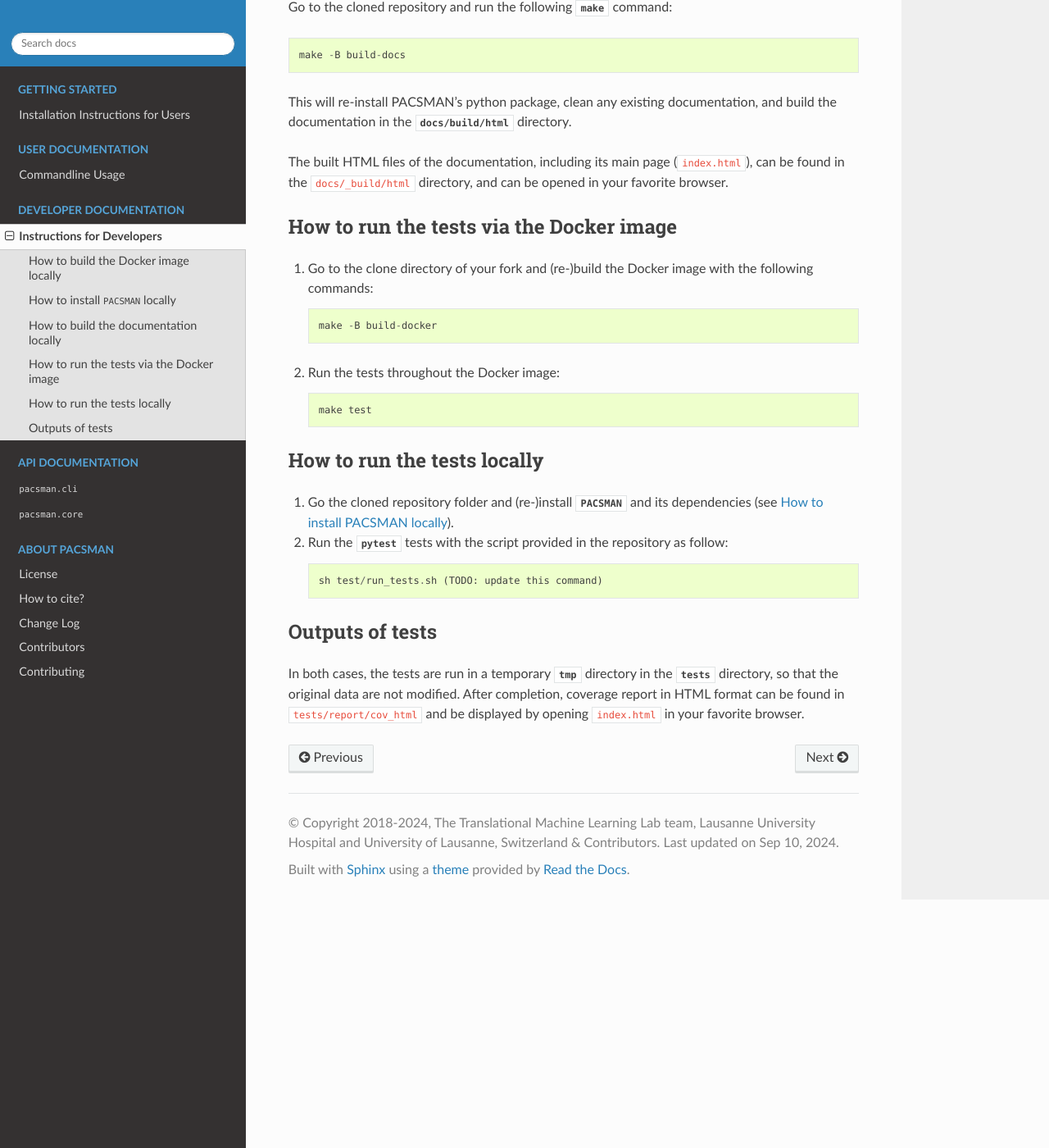
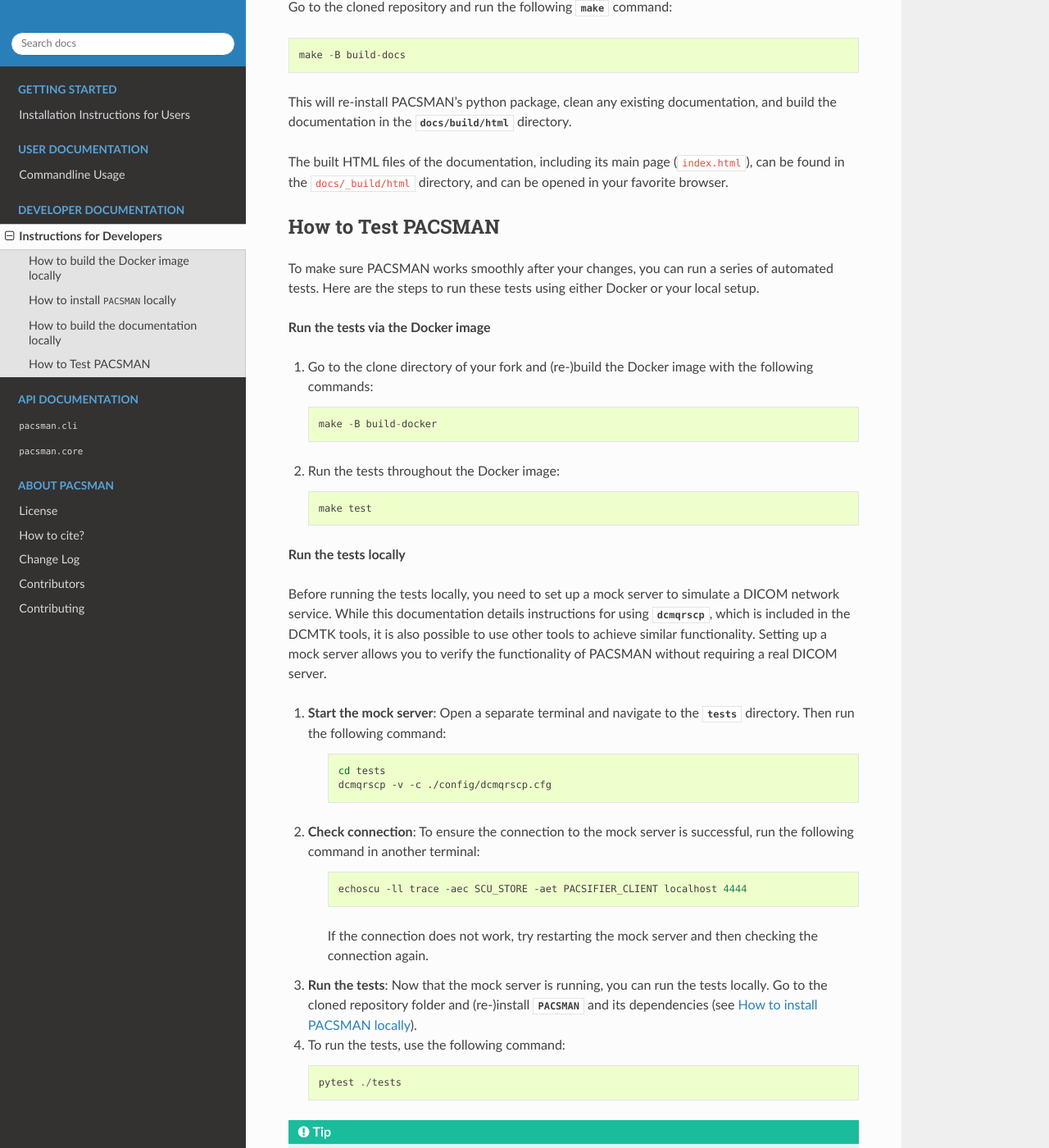
Before and after one commit to TranslationalML/pacsifier, a Sphinx documentation site: the page built from docs/developer.rst, in a window 1280 px wide and 1400 px high, scrolled down 1508 px. Shown: the whole window at 82% size. Built offline with Sphinx 7.4.7 and the Read the Docs theme 2.0.0, drawn with Linux system fonts in a browser that asks for light colours; the version number could not be read and is left out; some of the changed text lies outside the part shown.

Commit message:
docs: add instructions to set up mock server

```diff
--- a/docs/developer.rst
+++ b/docs/developer.rst
@@ -74,10 +74,16 @@ This will re-install PACSMAN's python package, clean any existing documentation,
 The built HTML files of the documentation, including its main page (``index.html``), can be found in the ``docs/_build/html`` directory, and can be opened in your favorite browser.
 
 
+.. _instructions_testing:
+
+How to Test PACSMAN
+~~~~~~~~~~~~~~~~~~~~
+To make sure PACSMAN works smoothly after your changes, you can run a series of automated tests. Here are the steps to run these tests using either Docker or your local setup.
+
+
 .. _instructions_tests:
 
-How to run the tests via the Docker image
-~~~~~~~~~~~~~~~~~~~~~~~~~~~~~~~~~~~~~~~~~
+**Run the tests via the Docker image**
 
 1. Go to the clone directory of your fork and (re-)build the Docker image with the following commands::
 
@@ -90,22 +96,41 @@ How to run the tests via the Docker image
 
 .. _instructions_tests_local:
 
-How to run the tests locally
-~~~~~~~~~~~~~~~~~~~~~~~~~~~~
+**Run the tests locally**
 
-1. Go the cloned repository folder and (re-)install `PACSMAN` and its dependencies (see :ref:`instructions_pacsman_install`).
+Before running the tests locally, you need to set up a mock server to simulate a DICOM network service. While this documentation details instructions for using `dcmqrscp`, which is included in the DCMTK tools, it is also possible to use other tools to achieve similar functionality. Setting up a mock server allows you to verify the functionality of PACSMAN without requiring a real DICOM server.
 
-2. Run the `pytest` tests with the script provided in the repository as follow::
+1. **Start the mock server**: Open a separate terminal and navigate to the `tests` directory. Then run the following command:
 
-    sh test/run_tests.sh (TODO: update this command)
+    .. code-block:: bash
 
+        cd tests
+        dcmqrscp -v -c ./config/dcmqrscp.cfg
+
+2. **Check connection**: To ensure the connection to the mock server is successful, run the following command in another terminal:
+
+    .. code-block:: bash
+
+        echoscu -ll trace -aec SCU_STORE -aet PACSIFIER_CLIENT localhost 4444
+
+    If the connection does not work, try restarting the mock server and then checking the connection again.
+
+3. **Run the tests**: Now that the mock server is running, you can run the tests locally. Go to the cloned repository folder and (re-)install `PACSMAN` and its dependencies (see :ref:`instructions_pacsman_install`).
+
+4. To run the tests, use the following command::
+
+    pytest ./tests
+
+.. tip::
+      If you want to generate a coverage report, you can run the tests with the following command::
+
+        pytest --cov=pacsman --cov-report html ./tests
 
 .. _tests_outputs:
 
-Outputs of tests
-~~~~~~~~~~~~~~~~~
+**Outputs of tests**
 
-In both cases, the tests are run in a temporary `tmp` directory in the `tests` directory, so that the original data are not modified. After completion, coverage report in HTML format can be found in ``tests/report/cov_html`` and be displayed by opening ``index.html`` in your favorite browser.
+In both cases, the tests are run in a temporary `tmp` directory in the `tests` directory, so that the original data are not modified. After completion, coverage report in HTML format can be found in ``htmlcov`` folder and can be displayed by opening ``index.html`` in your favorite browser.
 
 
 .. _venv: https://docs.python.org/3/library/venv.html
```
